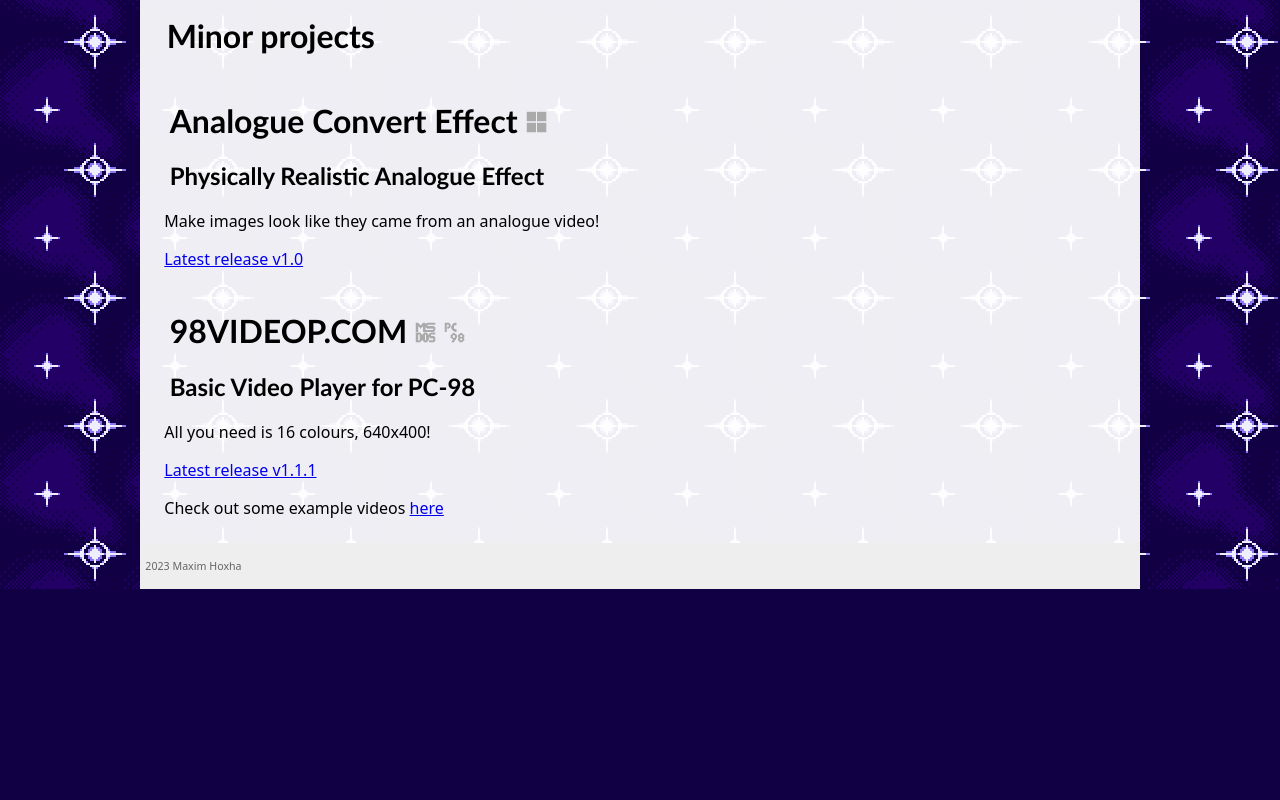
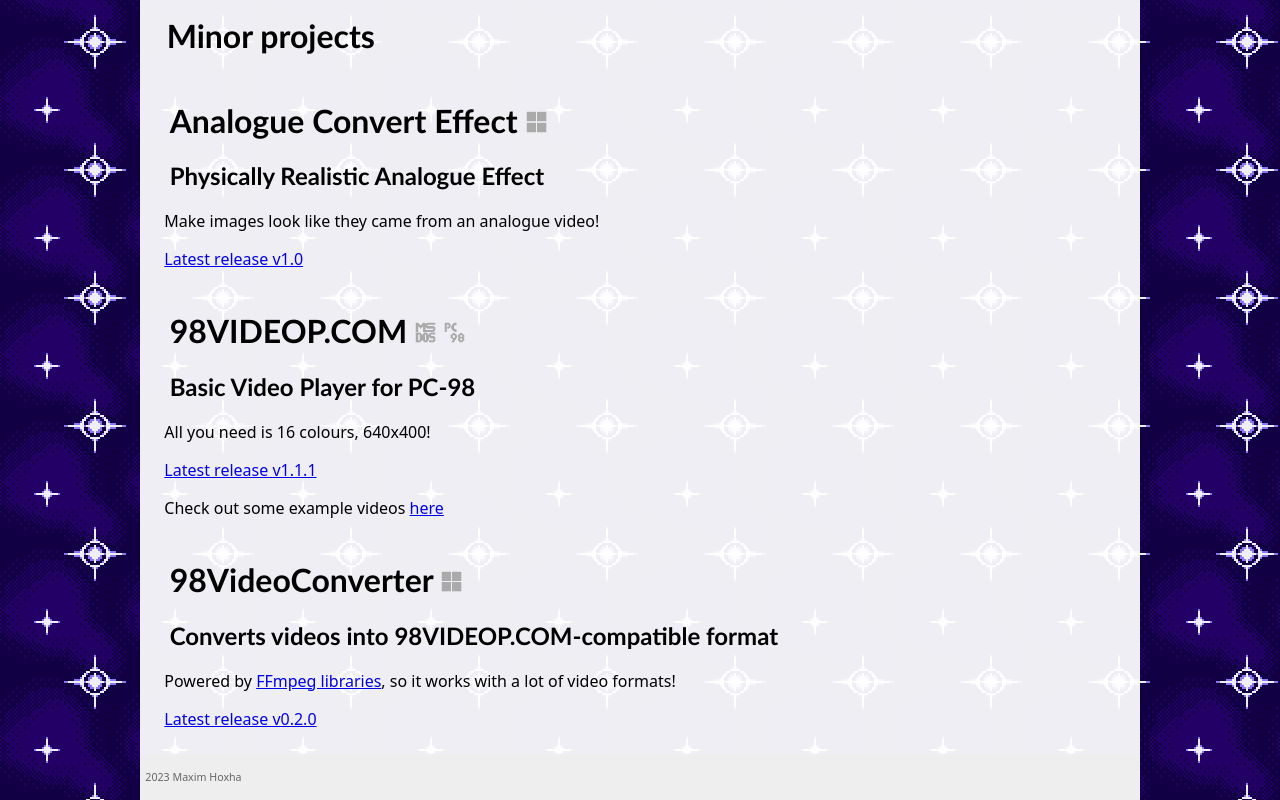
Before and after one commit to maxotaku11niku/maxotaku11niku.github.io, a plain HTML site: page projectstop.html in a window 1280 px wide. Shown: the part 785-1585 px from the top of the page. Before the commit the page ends 1374 px from the top, so only its background shows below. Drawn offline with Linux system fonts and the light colour scheme.

Commit message:
Include 98VideoConverter links

```diff
--- a/projectstop.html
+++ b/projectstop.html
@@ -82,6 +82,16 @@
 								<p>Check out some example videos <a href="https://drive.google.com/drive/folders/1yOV2QJiZee277CnVz2NsthKSnRO7FKu2">here</a></p>
 							</td>
 						</tr>
+						<tr>
+							<td>
+								<h1>98VideoConverter
+								<img src="assets/mswindows.png" class="platformIcon" title="Windows"/>
+								</h1>
+								<h2>Converts videos into 98VIDEOP.COM-compatible format</h2>
+								<p>Powered by <a href="https://ffmpeg.org/">FFmpeg libraries</a>, so it works with a lot of video formats!</p>
+								<p><a href="https://github.com/maxotaku11niku/98VideoConverter/releases">Latest release v0.2.0</a></p>
+							</td>
+						</tr>
 					</tbody>
 				</table>
 			</div>
```
Also changed, not shown: blog/20230120_pc98video.html (+1 -1 lines).
